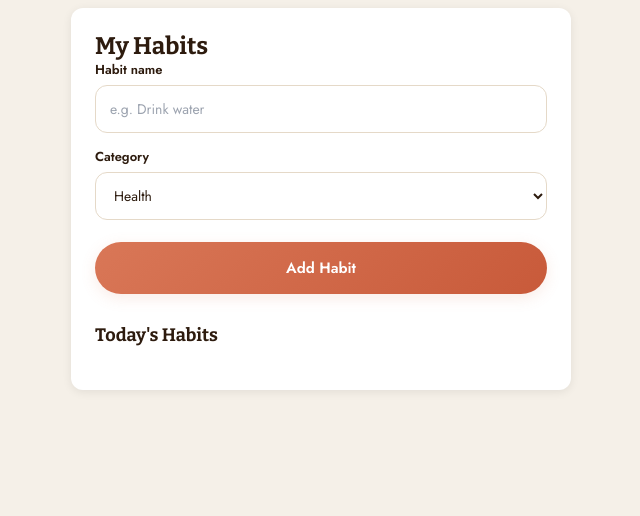
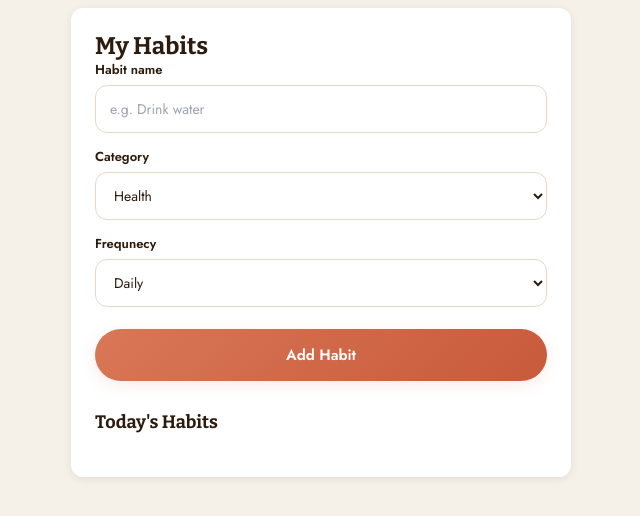
Before and after one commit to 19343387-areebah-khan/team13, a website: page frontend/home.html in a window 1280 px wide. Shown: the part 272-788 px from the top of the page, without its empty margins (319-959 px from the left). Drawn offline with nearby package versions, Linux system fonts and the light colour scheme; no server answers.

Commit message:
Add frequency selection to habit form

```diff
--- a/frontend/home.html
+++ b/frontend/home.html
@@ -212,6 +212,14 @@
           <option value="mindfulness">Mindfulness</option>
           <option value="learning">Learning</option>
           <option value="other">Other</option>
+        </select>
+      </div>
+
+      <div class="form-row">
+        <label for="frequency">Frequnecy</label>
+        <select id="frequency">
+          <option value="daily">Daily</option>
+          <option value="weekly">Weekly</option>
         </select>
       </div>
 
```
